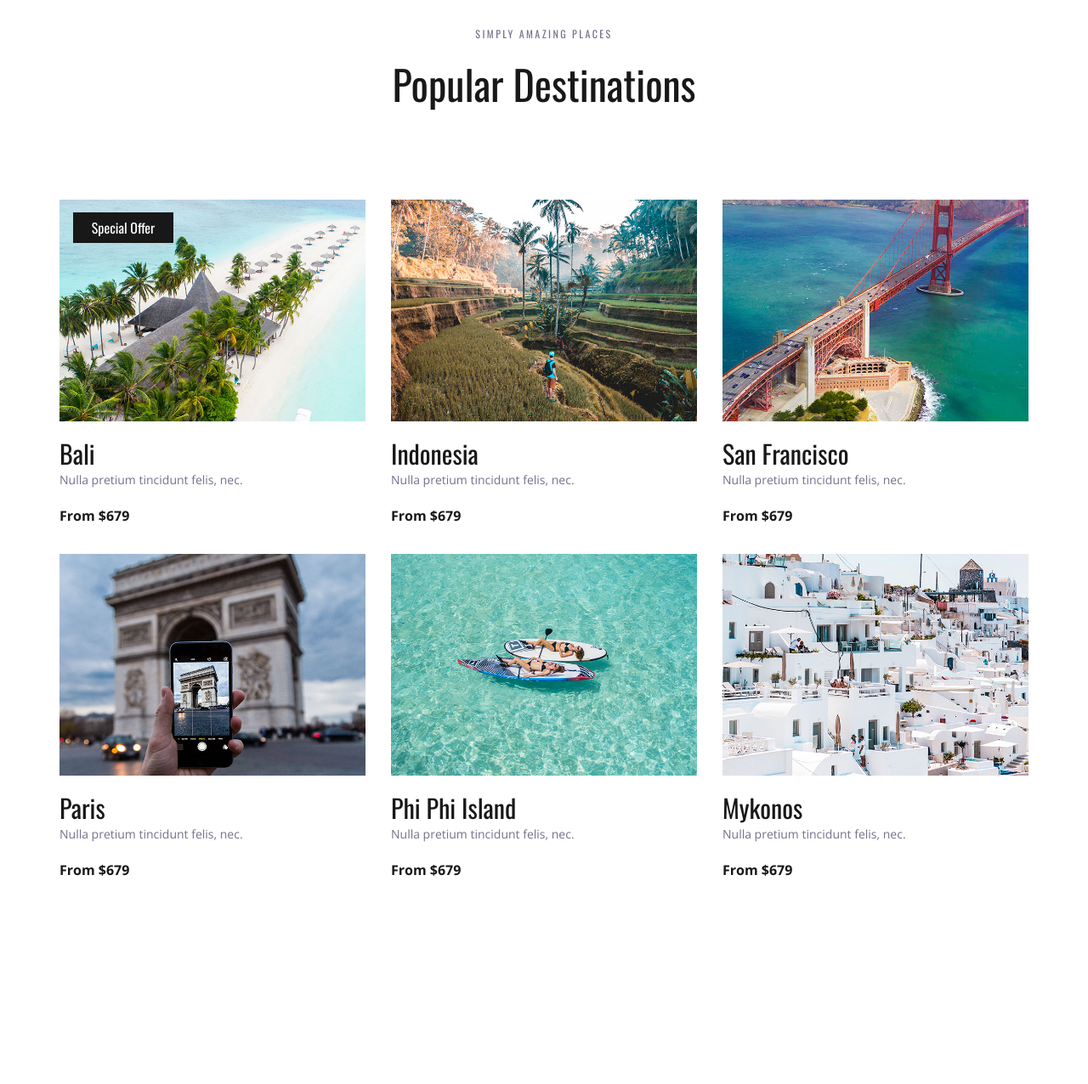
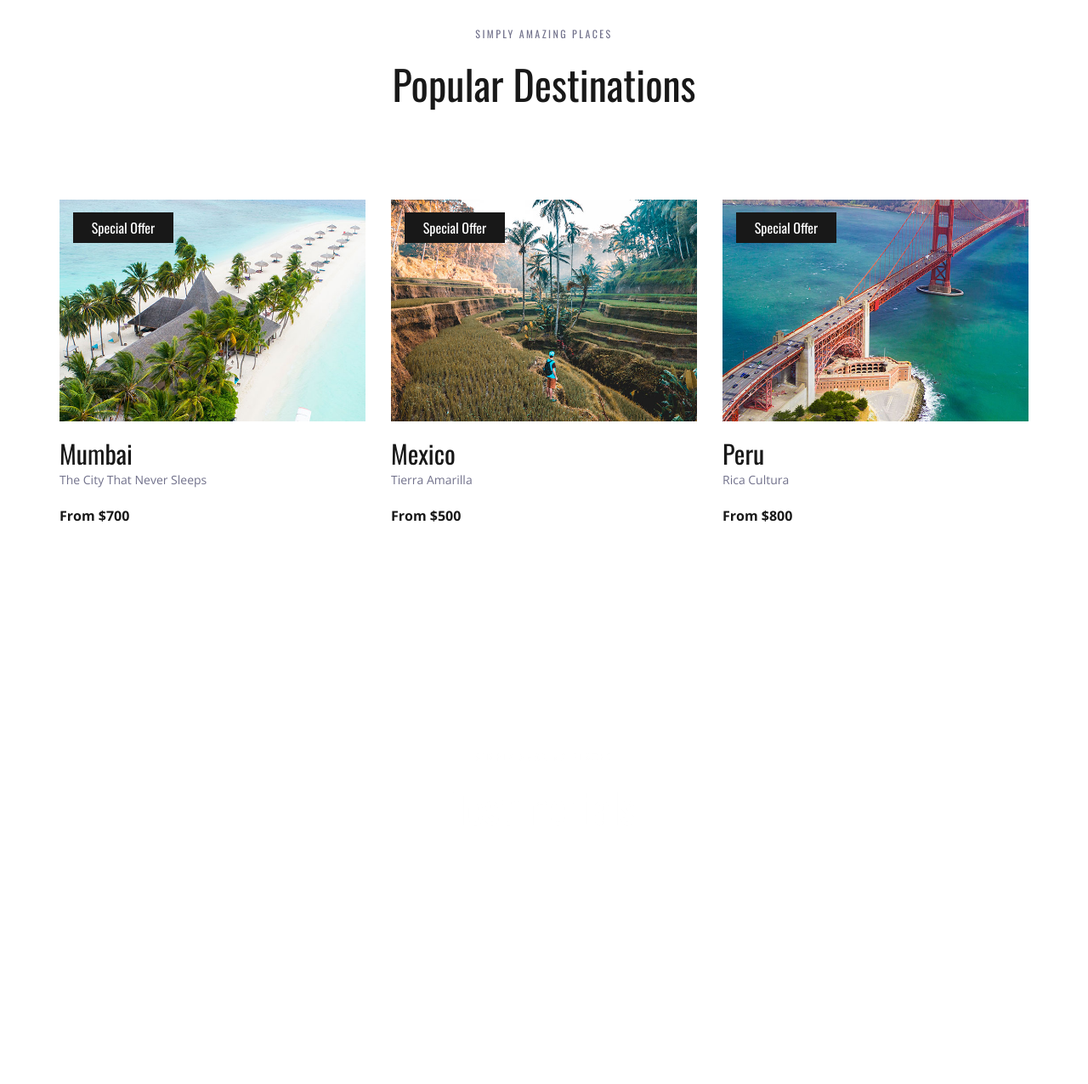
Before and after one commit to JoaquinQFox/lab07-django-pweb2, a Django app: page / in a window 1280 px wide. Shown: the part 1250-2526 px from the top of the page at 85% size. Run offline with Django 5.2, Linux system fonts and the light colour scheme; some libraries are stand-ins or nearby versions.

Commit message:
Se modifica index.html para mostrar destinations dinamicamente@

```diff
--- a/src/templates/index.html
+++ b/src/templates/index.html
@@ -1,4 +1,5 @@
 {% load static %}
+{% static "images" as baseUrl %}
 
 <!DOCTYPE html>
 <html lang="en">
@@ -236,7 +237,6 @@
 	</div>
 
 	<!-- Destinations -->
-
 	<div class="destinations" id="destinations">
 		<div class="container">
 			<div class="row">
@@ -249,79 +249,21 @@
 				<div class="col">
 					<div class="destinations_container item_grid">
 
+                        {% for dest in dests %}
 						<!-- Destination -->
 						<div class="destination item">
 							<div class="destination_image">
-								<img src="{% static 'images/destination_1.jpg' %}" alt="">
+								<img src="{{baseUrl}}/{{dest.img}}" alt="">
 								<div class="spec_offer text-center"><a href="#">Special Offer</a></div>
 							</div>
 							<div class="destination_content">
-								<div class="destination_title"><a href="destinations.html">Bali</a></div>
-								<div class="destination_subtitle"><p>Nulla pretium tincidunt felis, nec.</p></div>
-								<div class="destination_price">From $679</div>
+								<div class="destination_title"><a href="destinations.html">{{dest.name}}</a></div>
+								<div class="destination_subtitle"><p>{{dest.desc}}</p></div>
+								<div class="destination_price">From ${{dest.price}}</div>
 							</div>
 						</div>
 
-						<!-- Destination -->
-						<div class="destination item">
-							<div class="destination_image">
-								<img src="{% static 'images/destination_2.jpg' %}" alt="">
-							</div>
-							<div class="destination_content">
-								<div class="destination_title"><a href="destinations.html">Indonesia</a></div>
-								<div class="destination_subtitle"><p>Nulla pretium tincidunt felis, nec.</p></div>
-								<div class="destination_price">From $679</div>
-							</div>
-						</div>
-
-						<!-- Destination -->
-						<div class="destination item">
-							<div class="destination_image">
-								<img src="{% static 'images/destination_3.jpg' %}" alt="">
-							</div>
-							<div class="destination_content">
-								<div class="destination_title"><a href="destinations.html">San Francisco</a></div>
-								<div class="destination_subtitle"><p>Nulla pretium tincidunt felis, nec.</p></div>
-								<div class="destination_price">From $679</div>
-							</div>
-						</div>
-
-						<!-- Destination -->
-						<div class="destination item">
-							<div class="destination_image">
-								<img src="{% static 'images/destination_4.jpg' %}" alt="">
-							</div>
-							<div class="destination_content">
-								<div class="destination_title"><a href="destinations.html">Paris</a></div>
-								<div class="destination_subtitle"><p>Nulla pretium tincidunt felis, nec.</p></div>
-								<div class="destination_price">From $679</div>
-							</div>
-						</div>
-
-						<!-- Destination -->
-						<div class="destination item">
-							<div class="destination_image">
-								<img src="{% static 'images/destination_5.jpg' %}" alt="">
-							</div>
-							<div class="destination_content">
-								<div class="destination_title"><a href="destinations.html">Phi Phi Island</a></div>
-								<div class="destination_subtitle"><p>Nulla pretium tincidunt felis, nec.</p></div>
-								<div class="destination_price">From $679</div>
-							</div>
-						</div>
-
-						<!-- Destination -->
-						<div class="destination item">
-							<div class="destination_image">
-								<img src="{% static 'images/destination_6.jpg' %}" alt="">
-							</div>
-							<div class="destination_content">
-								<div class="destination_title"><a href="destinations.html">Mykonos</a></div>
-								<div class="destination_subtitle"><p>Nulla pretium tincidunt felis, nec.</p></div>
-								<div class="destination_price">From $679</div>
-							</div>
-						</div>
-
+                        {% endfor %}
 					</div>
 				</div>
 			</div>
```
